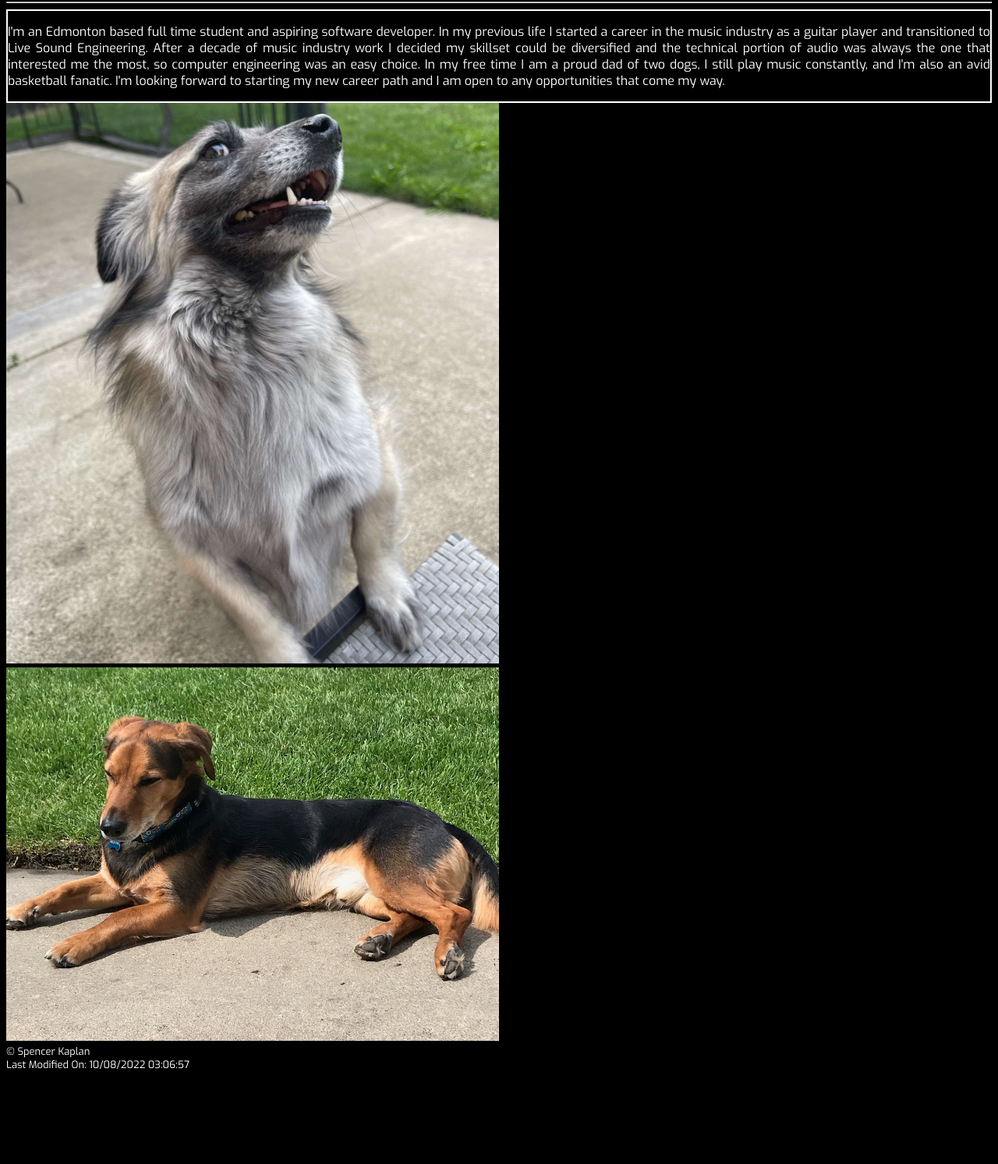
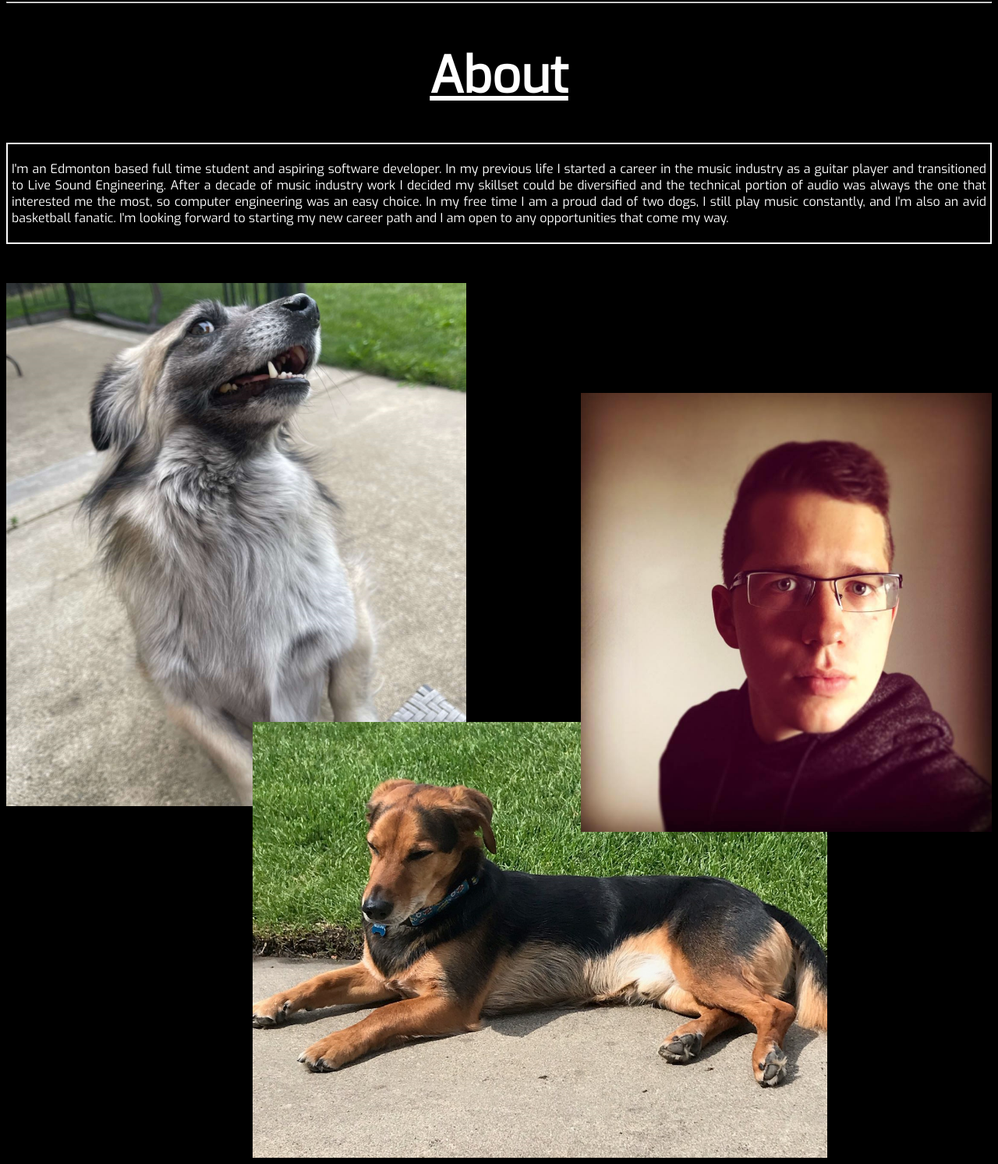
Before and after one commit to Kaplanrs/kaplanrs.github.io, a plain HTML site: page about/about.html in a window 1280 px wide. Shown: the part 38-1531 px from the top of the page at 78% size. Before the commit the page ends 1420 px from the top, so only its background shows below. Drawn offline with Linux system fonts and the light colour scheme.

Commit message:
Finished formatting on all pages

```diff
--- a/about/about.html
+++ b/about/about.html
@@ -18,6 +18,8 @@
     <hr>
 
     <div class="aboutgrid">
+        <h1 id="abouttitle">About</h1>
+
         <div id="abouttext">
             <p>
                 I'm an Edmonton based full time student and aspiring software developer. In my previous life I started a career in the
@@ -29,8 +31,11 @@
             </p>
         </div>
 
-        <div id="dogimgcontainer1"><img src="../images/artie.jpg" id="dogpic1" alt="Artie"></div>
-        <div id="dogimagecontainer2"><img src="../images/dexter.jpg" id="dogpic2" alt="Dexter"></div>
+        <div id="aboutimagesgrid">
+            <div id="dogimgcontainer1"><img src="../images/artie.jpg" id="dogpic1" alt="Artie"></div>
+            <div id="dogimgcontainer2"><img src="../images/dexter.jpg" id="dogpic2" alt="Dexter"></div>
+            <div id="mecontainer"><img src="../images/self.jpg" id="mepic" alt="Me"></div>
+        </div>
     </div>
 
     <footer>
--- a/style.css
+++ b/style.css
@@ -110,18 +110,36 @@ font-size: small;}
 /*#region About Styles*/
 .aboutgrid {display: grid;
 grid-template-columns: auto;
-grid-template-rows: auto;}
+grid-template-rows: auto;
+margin-bottom: 50px;}
+
+#abouttitle {text-align: center;
+text-decoration: underline;}
 
 #abouttext {border: white solid 2px;
-text-align: justify;}
+text-align: justify;
+padding: 5px;
+margin-bottom: 50px;}
 
-#dogimgcontainer1 {}
+#aboutimagesgrid {display: grid;
+grid-template-columns: repeat(12, 1fr);
+grid-template-rows: repeat(8, 1fr);}
 
-#dogimgcontainer2 {}
+#dogimgcontainer1 {grid-column: 1/span 7;
+grid-row: 1/span 5;}
 
-#dogpic1 {width: 50%;}
+#dogimgcontainer2 {grid-column: 4/span 7;
+grid-row: 5/span 5;}
 
-#dogpic2 {width: 50%}
+#mecontainer {grid-column: 8/span 4;
+grid-row: 2/span 4;}
+
+#dogpic1 {width: 80%;}
+
+#dogpic2 {width: 100%}
+
+#mepic {width: 125%;
+height: 100%;}
 
 /*#endregion*/
 
@@ -239,6 +257,8 @@ padding-bottom: 25px;}
     #homeimgcontainer{grid-column: 2/span 2;
     grid-row: 1/span 3;}
 
+    #abouttitle {font-size: 8vh;}
+
     #careertitle {font-size: 5vh;}
 
     #educationtitle {font-size: 5vh;}
```
